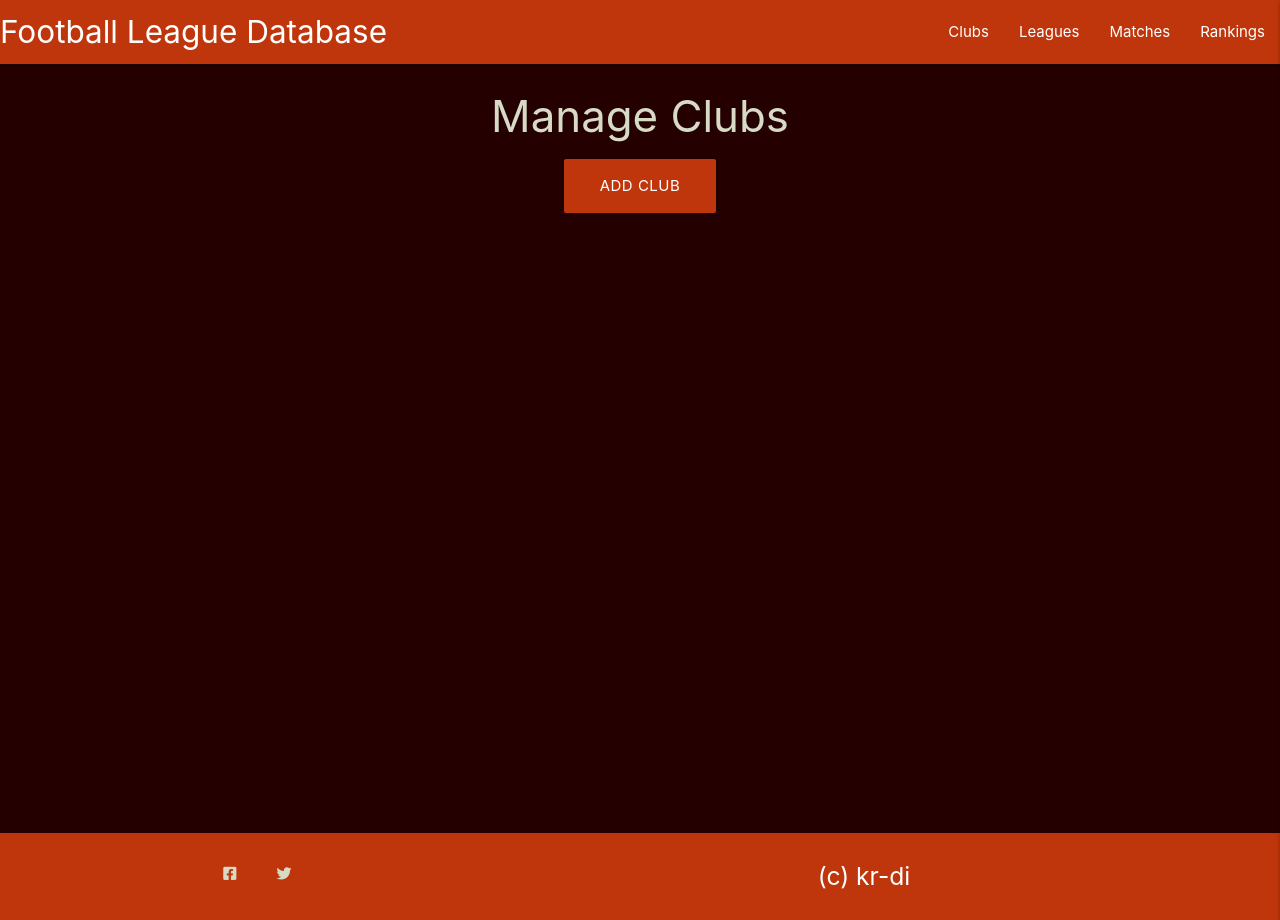
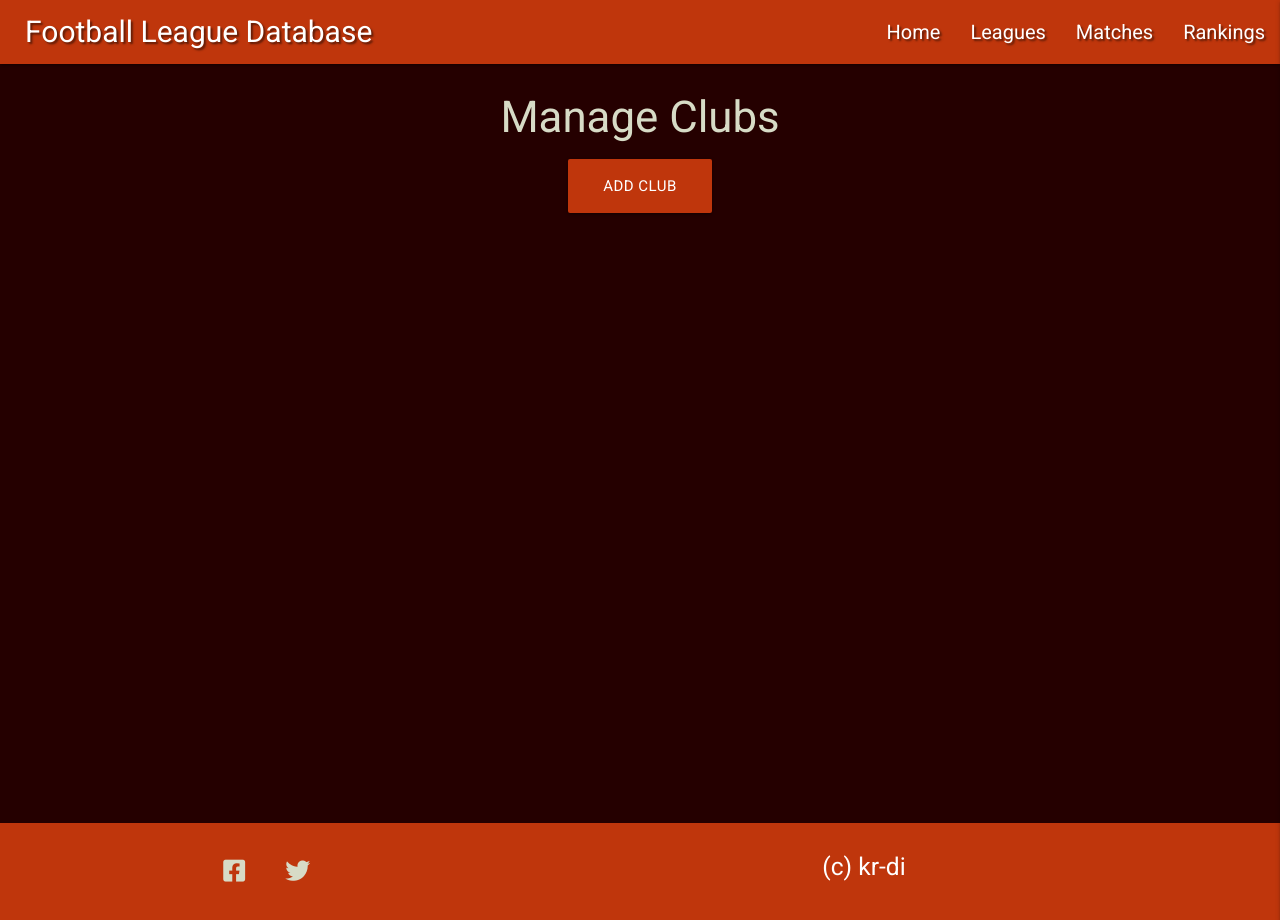
Before and after one commit to Kriz-hub/Football_League_Database, a Flask app: page / in a window 1280 px wide. Run offline with Flask 2, Linux system fonts and the light colour scheme; data that the repository does not hold is empty; some libraries are stand-ins or nearby versions.

Commit message:
nav responsiveness ready

```diff
--- a/static/css/style.css
+++ b/static/css/style.css
@@ -1,19 +1,31 @@
+@import url('https://fonts.googleapis.com/css?family=Montserrat:300,500|Roboto:300,400,500wght@100&display=swap');
+
 :root {
   --color-brokenwhite: rgb(215, 219, 198);
 }
 
 body {
-    display: flex;
-    min-height: 100vh;
-    flex-direction: column;
-    background: rgb(37, 0, 0);
+  font-family: 'Roboto', sans-serif;
+  font-size: 25px;
+  display: flex;
+  min-height: 100vh;
+  flex-direction: column;
+  background: rgb(37, 0, 0);
 }
 
 main {
   flex: 1 0 auto;
 }
 
-.text-shadow {
+
+#logo {
+  font-size: 30px;
+  text-shadow: 2px 2px 2px rgba(0, 0, 0, 0.5);
+  margin-left: 25px;
+}
+
+.navis {
+  font-size: 20px;
   text-shadow: 2px 2px 2px rgba(0, 0, 0, 0.5);
 }
 
@@ -74,8 +86,14 @@ ul.social-media-links li:hover {
     margin-top: 10px;
 }
 
+@media screen and (max-width: 762px) {
+  #logo {
+    font-size: 20px;
+    margin-left: 0;
+  }
+}
 
-  @media screen and (max-width: 550px) {
+@media screen and (max-width: 550px) {
     #sm-screen {
       display: inline;
     }
@@ -87,4 +105,10 @@ ul.social-media-links li:hover {
     #desktop-screen {
       display: none;
     }
+}
+
+@media screen and (max-width: 480px) {
+  #logo {
+    font-size: 12px;
   }
+}
--- a/templates/base.html
+++ b/templates/base.html
@@ -19,13 +19,13 @@
         <!-- top navbar -->
 		<nav class="nav-extended deep-orange darken-4">
 			<div class="nav-wrapper">
-				<a href="{{ url_for('get_clubs') }}" class="brand-logo">Football League Database</a>
+				<a href="{{ url_for('get_clubs') }}" class="brand-logo" id="logo">Football League Database</a>
 				<a href="#" data-target="mobile-demo" class="sidenav-trigger right"><i class="fas fa-bars"></i></a>
 				<ul class="right hide-on-med-and-down">
-                  <li><a href="{{ url_for('get_clubs') }}">Clubs</a></li>
-                  <li><a href="{{ url_for('get_leagues') }}">Leagues</a></li>
-                  <li><a href="{{ url_for('get_matches') }}">Matches</a></li>
-                  <li><a href="{{ url_for('get_rankings') }}">Rankings</a></li>
+                  <li><a class="navis" href="{{ url_for('get_clubs') }}">Home</a></li>
+                  <li><a class="navis" href="{{ url_for('get_leagues') }}">Leagues</a></li>
+                  <li><a class="navis" href="{{ url_for('get_matches') }}">Matches</a></li>
+                  <li><a class="navis" href="{{ url_for('get_rankings') }}">Rankings</a></li>
 				</ul>
 			</div>
 		</nav>
@@ -33,7 +33,7 @@
         <!-- mobile sidenav -->
 		<ul class="sidenav" id="mobile-demo">
           <li><h4 class="center-align">Football League Database</h4></li>
-          <li><a href="{{ url_for('get_clubs') }}">Clubs</a></li>
+          <li><a href="{{ url_for('get_clubs') }}">Home</a></li>
           <li><a href="{{ url_for('get_leagues') }}">Leagues</a></li>
           <li><a href="{{ url_for('get_matches') }}">Matches</a></li>
           <li><a href="{{ url_for('get_rankings') }}">Rankings</a></li>
```
